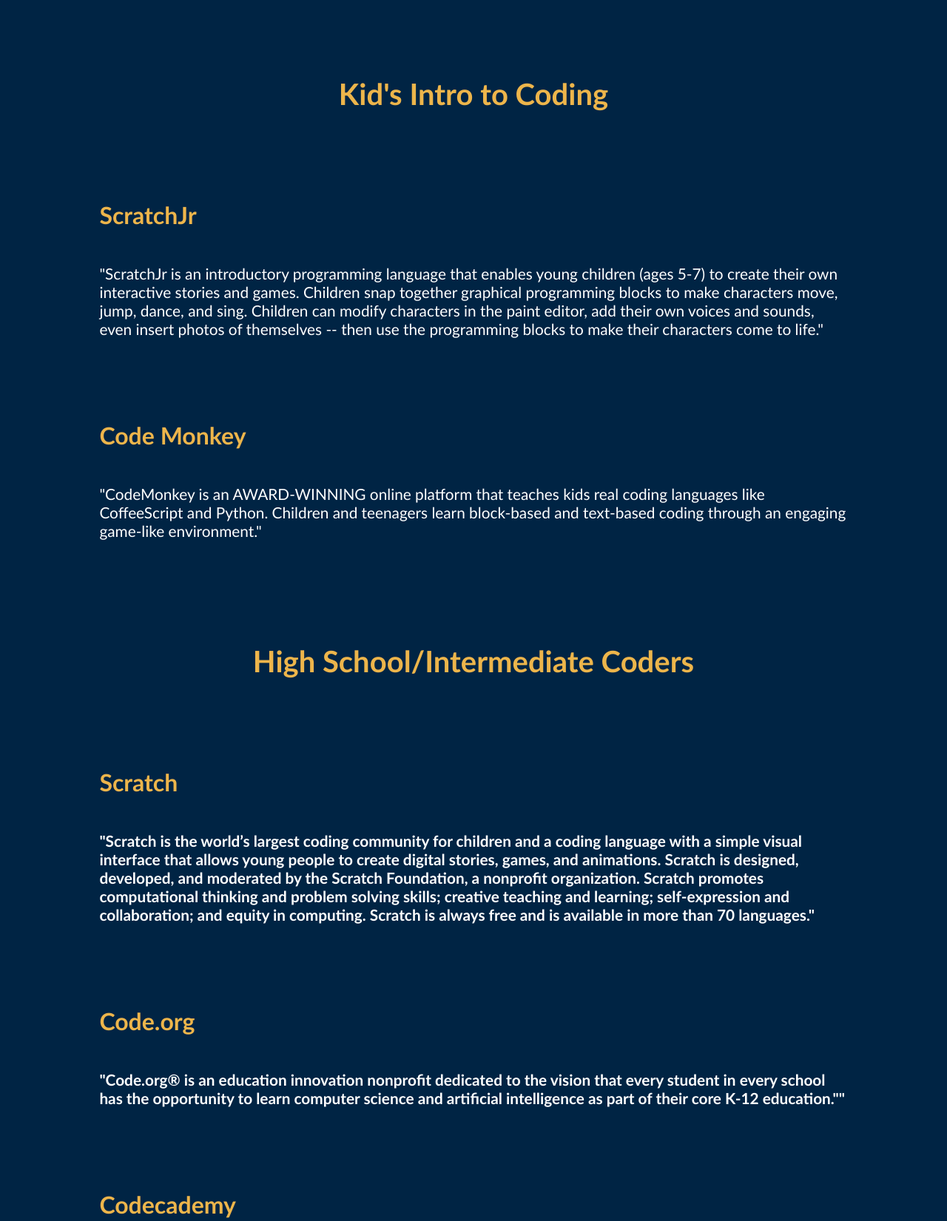
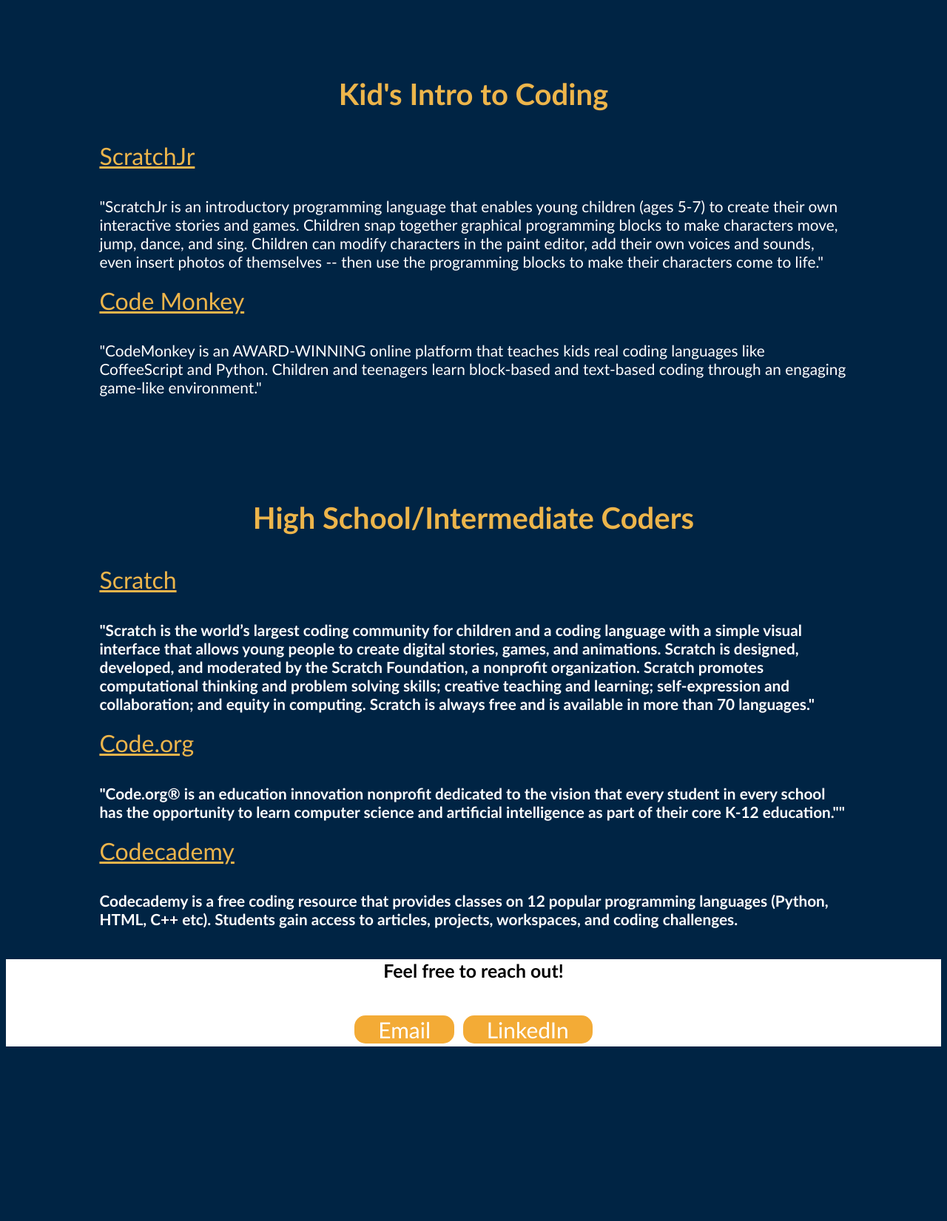
Before and after one commit to FutureCodersFoundation/FutureCodersFoundation.github.io, a plain HTML site: page resources.html in a window 1280 px wide. Shown: the part 338-1989 px from the top of the page at 74% size. After the commit the page ends 1761 px from the top, so only its background shows below. Drawn offline with Linux system fonts and the light colour scheme.

Commit message:
Add files via upload

```diff
--- a/resources.html
+++ b/resources.html
@@ -43,22 +43,26 @@
 
   <section>
     <h3>Kid's Intro to Coding</h3>
-    <h3 class="resourceTitle">ScratchJr</h3>
+    <a class="resourceTitle" href="https://www.scratchjr.org/"target="_blank" rel="noopener noreferrer">ScratchJr</a>
     <p class="resourceDescription">"ScratchJr is an introductory programming language that
       enables young children (ages 5-7) to create their own interactive stories and games.
       Children snap together graphical programming blocks to make characters move,
       jump, dance, and sing. Children can modify characters in the paint editor, add their own
       voices and sounds, even insert photos of themselves -- then use the programming blocks to make their characters come to life."</p>
-    <h3 class="resourceTitle">Code Monkey</h3>
+
+
+      <a class="resourceTitle" href="https://www.codemonkey.com/"target="_blank" rel="noopener noreferrer">Code Monkey</a>
     <p class="resourceDescription">"CodeMonkey is an AWARD-WINNING online platform that teaches kids real coding
       languages like CoffeeScript and Python. Children and teenagers learn block-based and
       text-based coding through an engaging game-like environment."</p>
   </section>
 
+
+
   <section>
     <h3>High School/Intermediate Coders</h3>
-    <h3 class="resourceTitle">Scratch</h3>
-    <h3 class="resourceDescription">"Scratch is the world’s
+    <a class="resourceTitle" href="https://scratch.mit.edu/"target="_blank" rel="noopener noreferrer">Scratch</a>
+    <h3 class="resourceDescription"  >"Scratch is the world’s
       largest coding community for children and a coding language
       with a simple visual interface that allows young people to create digital stories, games, and animations. Scratch is designed, developed, and moderated by the Scratch Foundation, a nonprofit organization.
 
@@ -67,15 +71,15 @@
       collaboration; and equity in computing.
 
       Scratch is always free and is available in more than 70 languages."</h3>
-    <h3 class="resourceTitle">Code.org</h3>
+    <a class="resourceTitle" href="https://code.org/"target="_blank" rel="noopener noreferrer">Code.org</a>
     <h3 class="resourceDescription">"Code.org® is an education innovation
       nonprofit dedicated to the vision that every student in every
       school has the opportunity to learn computer science and artificial
       intelligence as part of their core K-12 education."" </h3>
 
-      <h3 class="resourceTitle"> Codecademy</h3>
+      <a class="resourceTitle" href="https://www.codecademy.com/"target="_blank" rel="noopener noreferrer"> Codecademy</a>
       <h3 class="resourceDescription">Codecademy is a free coding resource that provides
-        classes on 12 popular programming languages (python, HTML, C++ etc). Students gain access to articles,
+        classes on 12 popular programming languages (Python, HTML, C++ etc). Students gain access to articles,
         projects, workspaces, and coding challenges.
       </h3>
 
```
